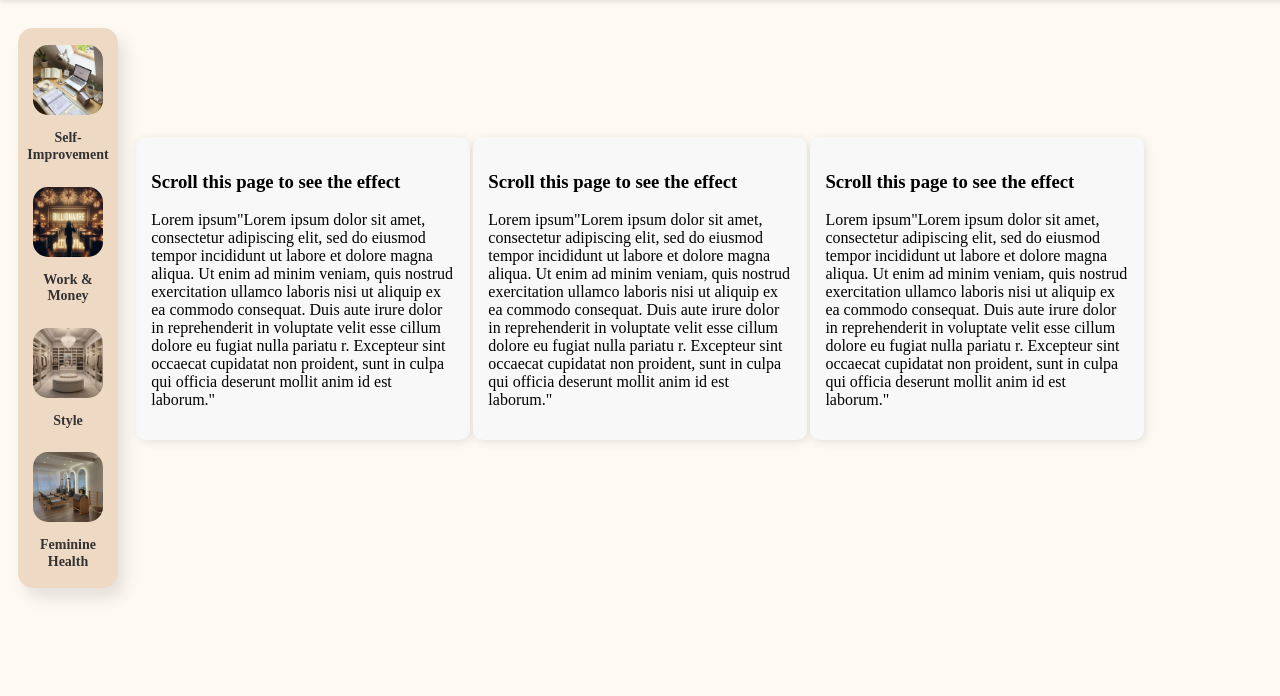
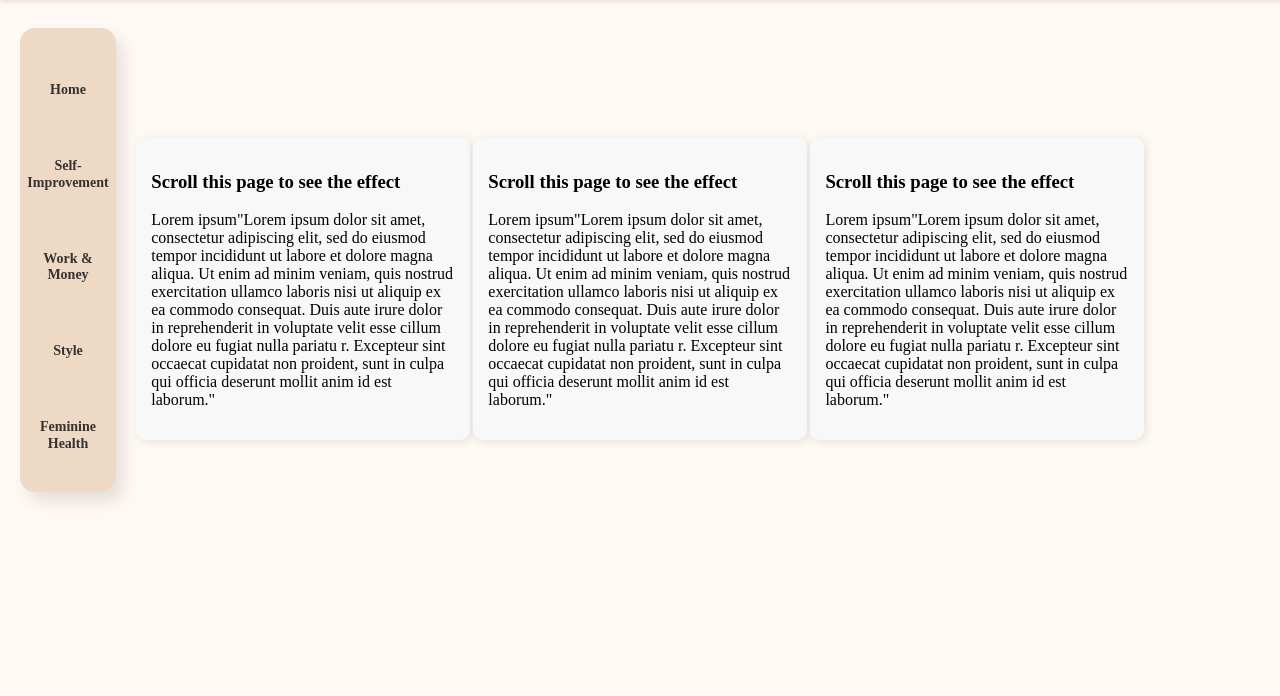
Before and after one commit to ElenaTsvetkovaa/secretSpark, a Django app: page / in a window 1280 px wide. Shown: the part 120-816 px from the top of the page. Run offline with Django 5.2, Linux system fonts and the light colour scheme; some libraries are stand-ins or nearby versions; some web fonts are replaced.

Commit message:
changed nav; added icons

```diff
--- a/static/css/nav.css
+++ b/static/css/nav.css
@@ -9,8 +9,8 @@
 
 /* Navigation Bar */
 nav ul {
-    height: 100%;
-    width: 100%;
+    /*height: 100%;*/
+    /*width: 100%;*/
     flex-direction: column;
     transform: translateX(-50%);
     background-color: #eed9c4;
@@ -32,7 +32,7 @@
     flex-direction: column;
     align-items: center;
     text-align: center;
-    width: auto;
+    width: 86px;
     margin: 5px;
 }
 
@@ -44,18 +44,25 @@
     align-items: center;
 }
 
-/* Images inside Navigation */
-.nav-item img {
-    width: 70px;
-    height: 70px;
-    border-radius: 15px;
-    object-fit: cover;
-    transition: transform 0.3s ease-in-out;
-}
+/*!* Images inside Navigation *!*/
+/*.nav-item img {*/
+/*    width: 70px;*/
+/*    height: 70px;*/
+/*    border-radius: 15px;*/
+/*    object-fit: cover;*/
+/*    transition: transform 0.3s ease-in-out;*/
+/*}*/
 
-/* Hover Effect */
-.nav-item img:hover {
-    transform: scale(1.1);
+
+/*!* Hover Effect *!*/
+/*.nav-item img:hover {*/
+/*    transform: scale(1.1);*/
+/*}*/
+
+
+/* Hover effect on icons */
+.nav-item .nav-icon:hover {
+    transform: scale(1.2);
 }
 
 /* Text Below Images */
@@ -67,3 +74,9 @@
     text-align: center;
     line-height: 1.2;
 }
+
+.nav-icon {
+    transition: transform 0.1s ease-in-out;
+    color: #721f49;
+    font-size: 25px;
+}
--- a/templates/common/nav.html
+++ b/templates/common/nav.html
@@ -1,32 +1,44 @@
 {% load static %}
+<script src="https://code.iconify.design/iconify-icon/1.0.7/iconify-icon.min.js"></script>
 
 <nav>
 
     <ul class>
         <li class="nav-item">
             <a href="#">
-                <img src="{% static 'images/self_improvement.jpg' %}" alt="Self Improvement">
+                <iconify-icon icon="mdi:home" class="nav-icon"></iconify-icon>
+                <span>Home</span>
+            </a>
+        </li>
+
+        <li class="nav-item">
+            <a href="#">
+                <iconify-icon icon="mdi:brain" class="nav-icon"></iconify-icon>
+{#                <img src="{% static 'images/self_improvement.jpg' %}" alt="Self Improvement">#}
                 <span>Self-Improvement</span>
             </a>
         </li>
 
         <li class="nav-item">
             <a href="#">
-                <img src="{% static 'images/work_and_money.jpg' %}" alt="Work and Money">
+                 <iconify-icon icon="mdi:wallet" class="nav-icon"></iconify-icon>
+{#                <img src="{% static 'images/work_and_money.jpg' %}" alt="Work and Money">#}
                 <span>Work & Money</span>
             </a>
         </li>
 
         <li class="nav-item">
             <a href="#">
-                <img src="{% static 'images/style.jpg' %}" alt="Style">
+                <iconify-icon icon="mdi:lipstick" class="nav-icon"></iconify-icon>
+{#                <img src="{% static 'images/style.jpg' %}" alt="Style">#}
                 <span>Style</span>
             </a>
         </li>
 
         <li class="nav-item">
             <a href="#">
-                <img src="{% static 'images/feminine_health.jpg' %}" alt="Feminine Health">
+                 <iconify-icon icon="mdi:heart-pulse" class="nav-icon"></iconify-icon>
+{#                <img src="{% static 'images/feminine_health.jpg' %}" alt="Feminine Health">#}
                 <span>Feminine Health</span>
             </a>
         </li>
```
